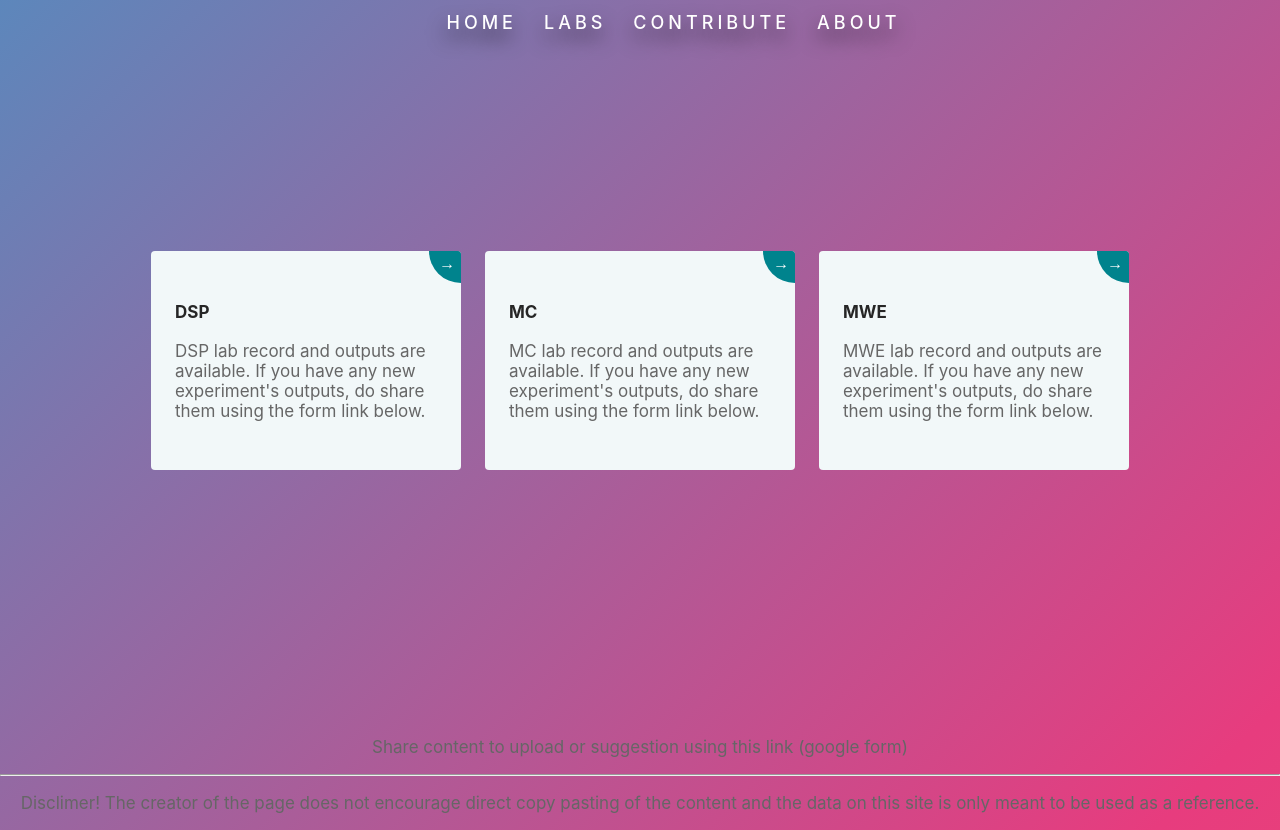
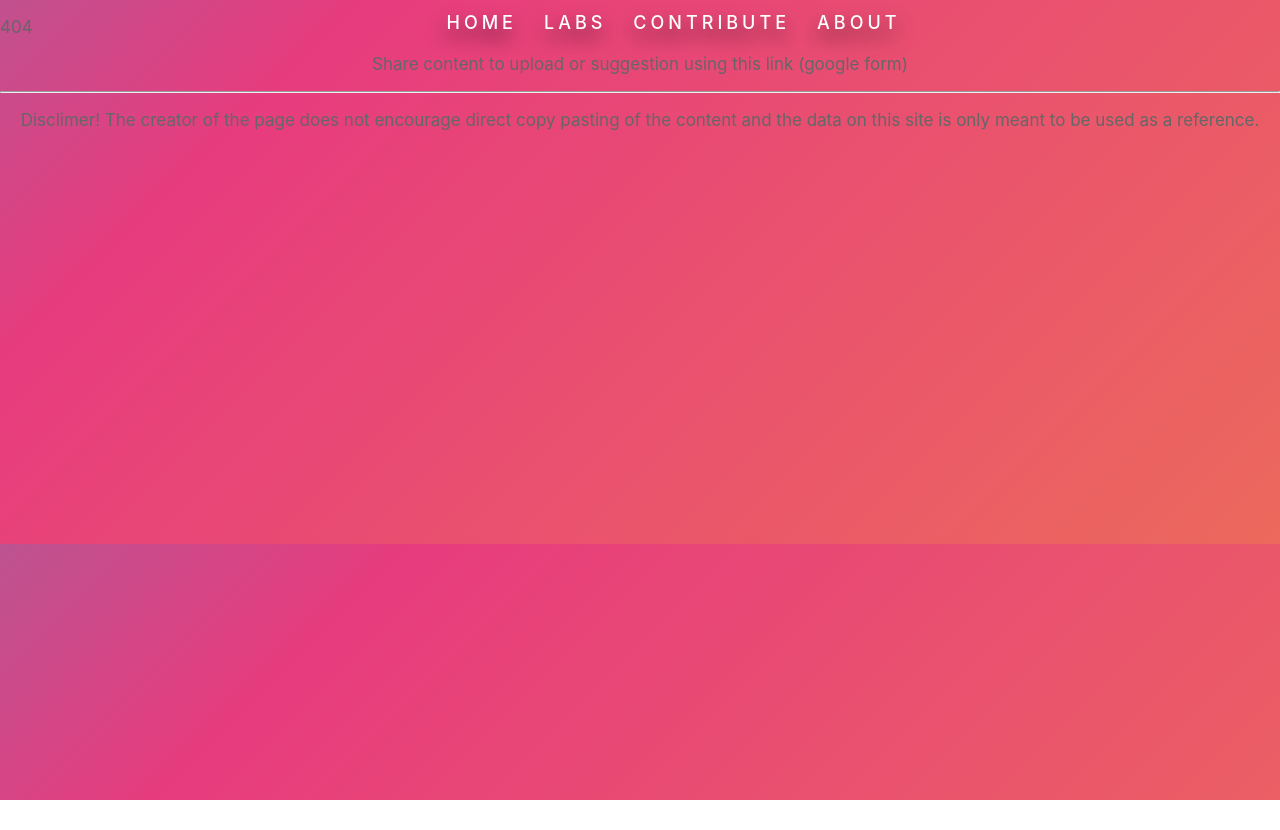
Before and after one commit to Prithvi12890/labs-data, a React (Create React App) app: page / in a window 1280 px wide. After the commit the page ends 800 px from the top, so only its background shows below. Built offline with nearby package versions, Linux system fonts and the light colour scheme.

Commit message:
Few modifications to adjust home page links

```diff
--- a/package.json
+++ b/package.json
@@ -1,5 +1,5 @@
 {
-  "homepage": "http://prithvi12890.github.io/labs-data",
+  "homepage": "http://prithvi12890.github.io/labs-data/",
   "name": "lab-data",
   "version": "0.1.0",
   "private": true,
--- a/src/App.js
+++ b/src/App.js
@@ -6,7 +6,7 @@ import {
   Route,
   Link,
 } from "react-router-dom";
-import Header from './my-components/Header';
+// import Header from './my-components/Header';
 import LabCards from './my-components/LabCards';
 import ExpCards from './my-components/ExpCards';
 import Footer from './my-components/Footer';
@@ -14,10 +14,10 @@ import Footer from './my-components/Footer';
 
 function App() {
   const navButtons = [
-      {name: "Home", link:"/home"},
-      {name: "Labs", link:"/home"},
-      {name: "Contribute", link:"/home"},
-      {name: "About", link:"/home"},
+      {name: "Home", link:"/labs-data/home"},
+      {name: "Labs", link:"/labs-data/home"},
+      {name: "Contribute", link:"/labs-data/home"},
+      {name: "About", link:"/labs-data/home"},
   ];
   const dspExpData = [
       {title:"Experiment 1", id: "tab-1", code:"sdf", pdfLink: "http://prithvi12890.github.io/labs-data/pdfs/dsp/record/exp1.pdf", outputs:"http://prithvi12890.github.io/labs-data/pdfs/dsp/outputs/exp1.pdf"},
@@ -65,11 +65,12 @@ function App() {
             {/* <Header/> */}
 
             <Routes>
-                <Route path="/" element={<LabCards/>} />
-                <Route path="/home" element={<LabCards/>} />
-                <Route path="/home/dsp" element={<ExpCards expData={dspExpData}/>} />
-                <Route path="/home/mc" element={<ExpCards expData={mcExpData}/>} />
-                <Route path="/home/mwe" element={<ExpCards expData={mweExpData}/>} />
+                <Route path="/labs-data" element={<LabCards/>} />
+                <Route path="/labs-data/home" element={<LabCards/>} />
+                <Route path="/labs-data/home/dsp" element={<ExpCards expData={dspExpData}/>} />
+                <Route path="/labs-data/home/mc" element={<ExpCards expData={mcExpData}/>} />
+                <Route path="/labs-data/home/mwe" element={<ExpCards expData={mweExpData}/>} />
+                <Route path="*" element={<p>404</p>} />
             </Routes>
 
         </BrowserRouter>
--- a/src/my-components/LabCards.js
+++ b/src/my-components/LabCards.js
@@ -3,9 +3,9 @@ import { Link } from 'react-router-dom';
 
 function LabCards(){
     const labs = [
-        {name: "DSP", link: "/home/dsp", desc:"DSP lab record and outputs are available. If you have any new experiment's outputs, do share them using the form link below."},
-        {name: "MC", link: "/home/mc", desc:"MC lab record and outputs are available. If you have any new experiment's outputs, do share them using the form link below."},
-        {name: "MWE", link: "/home/mwe", desc:"MWE lab record and outputs are available. If you have any new experiment's outputs, do share them using the form link below."},
+        {name: "DSP", link: "/labs-data/home/dsp", desc:"DSP lab record and outputs are available. If you have any new experiment's outputs, do share them using the form link below."},
+        {name: "MC", link: "/labs-data/home/mc", desc:"MC lab record and outputs are available. If you have any new experiment's outputs, do share them using the form link below."},
+        {name: "MWE", link: "/labs-data/home/mwe", desc:"MWE lab record and outputs are available. If you have any new experiment's outputs, do share them using the form link below."},
     ];
     return (
         <div className='cards'>
```
